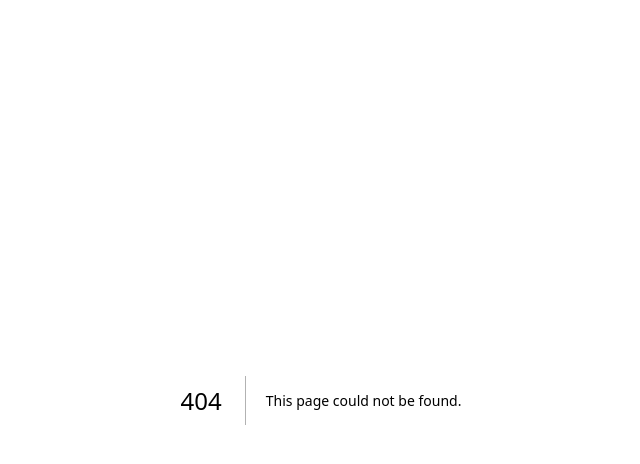
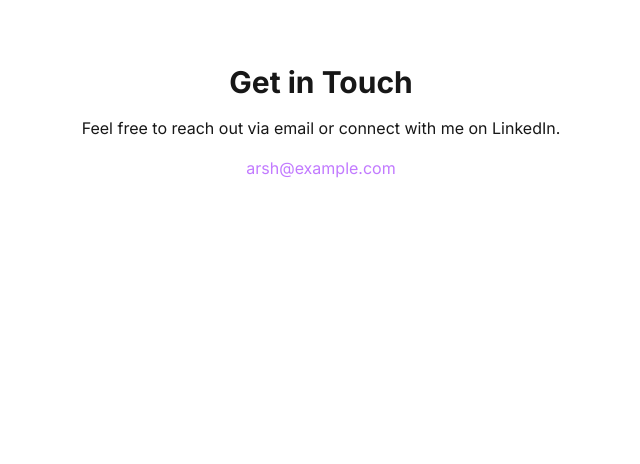
Before and after one commit to Lazerx2reem/Arsh_Website, a Next.js app: page /components/Contact in a window 1280 px wide. Before the commit this address had no page. Shown: the top 464 px of the page, without its empty margins (319-959 px from the left). Built offline with nearby package versions, Linux system fonts and the light colour scheme.

Commit message:
Added Contact.js

```diff
--- /dev/null
+++ b/pages/components/Contact.js
@@ -0,0 +1,9 @@
+export default function Contact() {
+  return (
+    <section className="px-4 py-16 max-w-3xl mx-auto text-center" id="contact">
+      <h2 className="text-3xl font-bold mb-4">Get in Touch</h2>
+      <p className="mb-4">Feel free to reach out via email or connect with me on LinkedIn.</p>
+      <a href="mailto:arsh@example.com" className="text-purple-400 hover:underline">arsh@example.com</a>
+    </section>
+  )
+}
```
